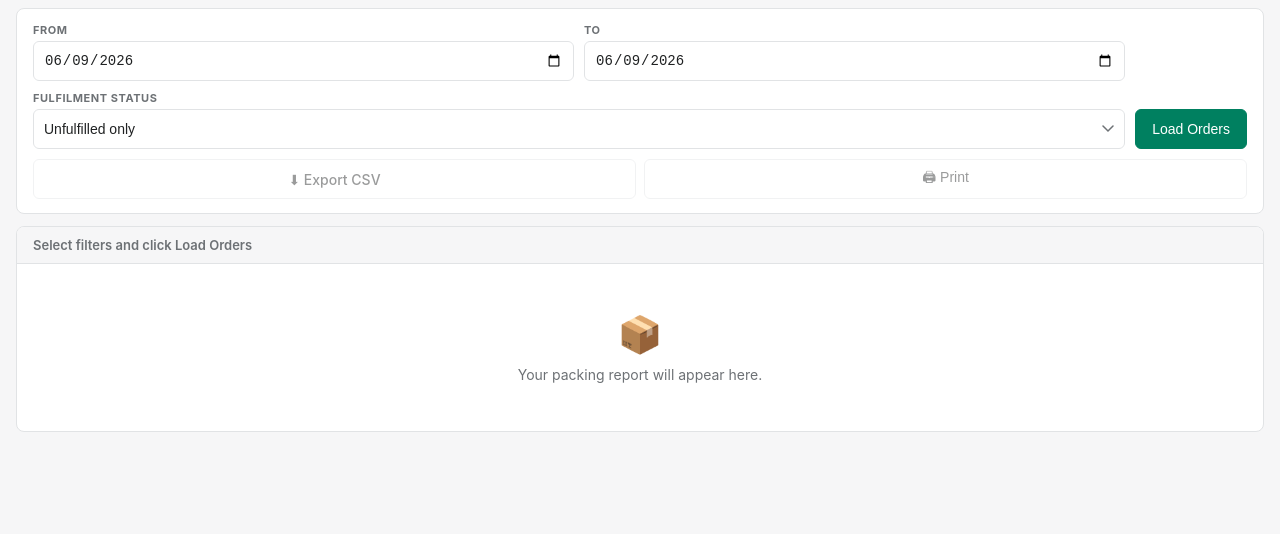
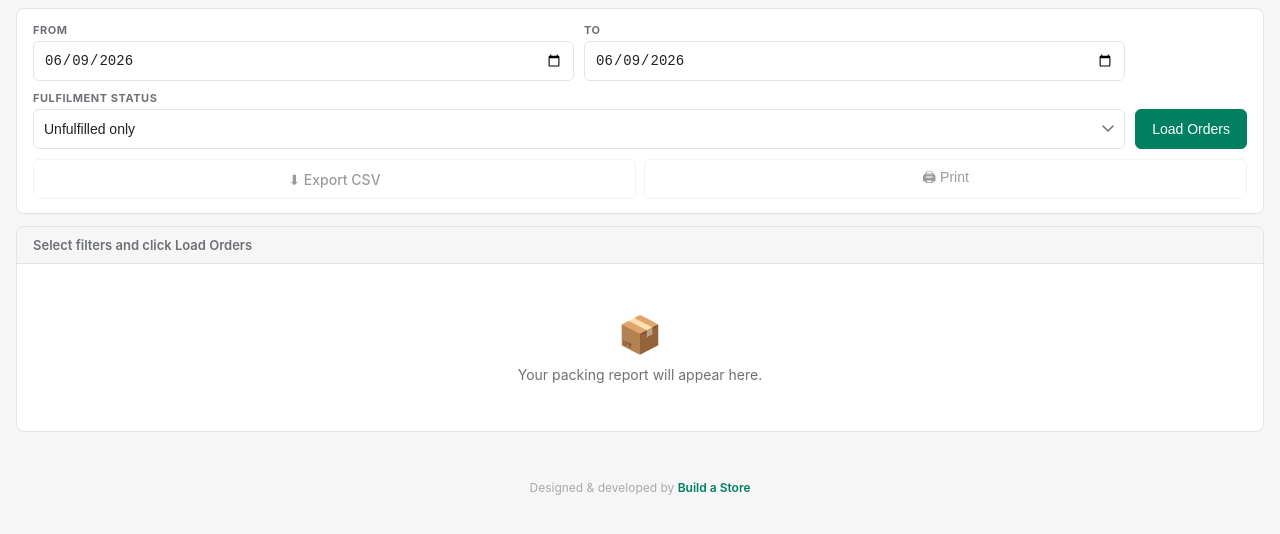
Before and after one commit to ramdev26/chocohugs-packing, a website: page public/index.html in a window 1280 px wide. Shown: the part 60-594 px from the top of the page. Drawn offline with Linux system fonts and the light colour scheme.

Commit message:
Add footer: Designed & developed by Build a Store

```diff
--- a/public/index.html
+++ b/public/index.html
@@ -428,6 +428,10 @@
 
 </div>
 
+<footer style="text-align:center;padding:20px 16px 28px;font-size:12px;color:#aaa;">
+  Designed &amp; developed by <a href="https://buildastore.io" target="_blank" rel="noopener" style="color:#008060;text-decoration:none;font-weight:600;">Build a Store</a>
+</footer>
+
 <script>
   const todayISO = new Date().toISOString().slice(0, 10);
   document.getElementById('dateFrom').value = todayISO;
```
